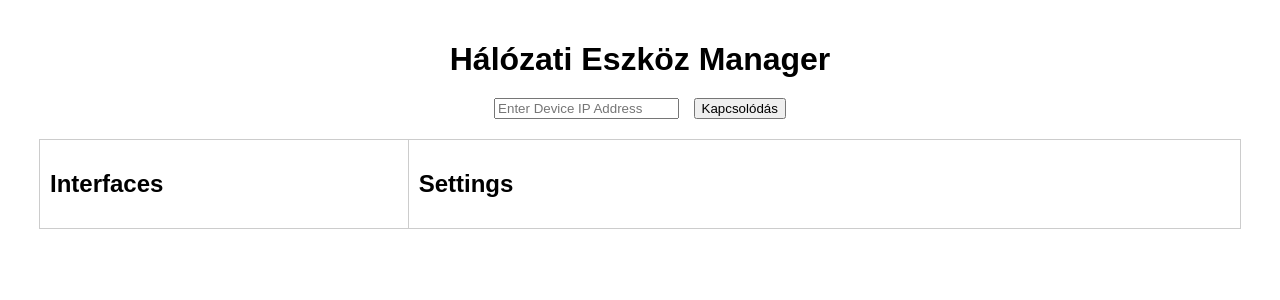
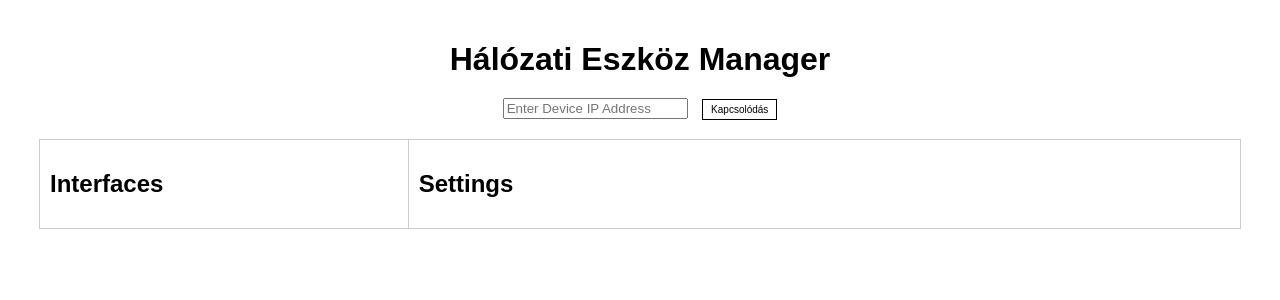
Before and after one commit to nagynooel/Halozati-eszkoz-iranyito-UI, a Django app: page / in a window 1280 px wide. Shown: the top 300 px of the page. Run offline with Django 5.2, Linux system fonts and the light colour scheme.

Commit message:
button style

```diff
--- a/network/templates/network/index.html
+++ b/network/templates/network/index.html
@@ -36,6 +36,14 @@
         }
         button {
             margin-left: 10px;
+            background-color: white;
+            color: black;
+            border: 1px solid black;
+            padding: 4px 8px;
+            font-size: 10px;
+            font-family: Arial, sans-serif;
+            cursor: pointer;
+            transition: background-color 0.3s, border-color 0.3s;
         }
         .interface-item {
             cursor: pointer;
@@ -48,6 +56,11 @@
         .setting {
             margin-top: 10px;
         }
+        button:hover {
+            background-color: #f0f0f0;
+            border-color: #888;
+        }
+
     </style>
 </head>
 <body>
```
